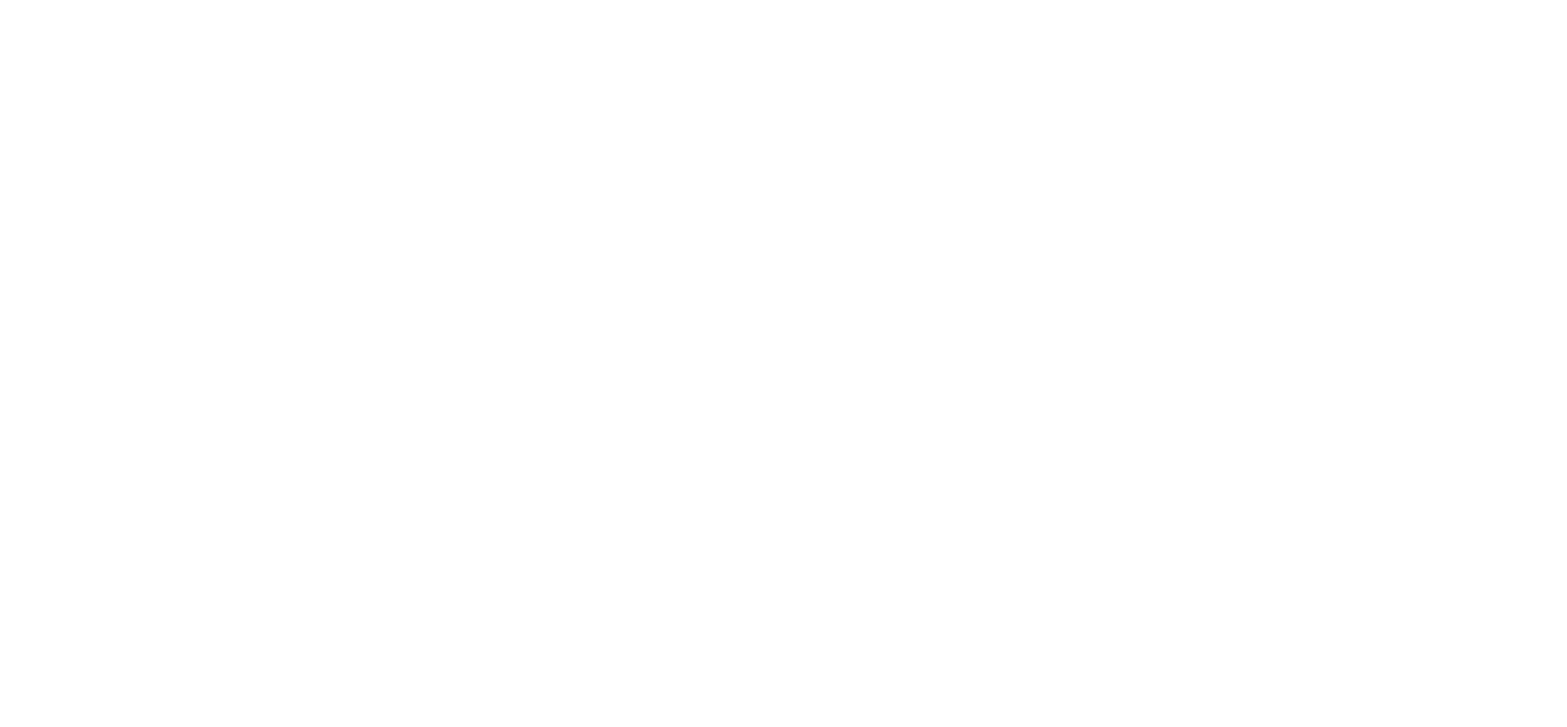
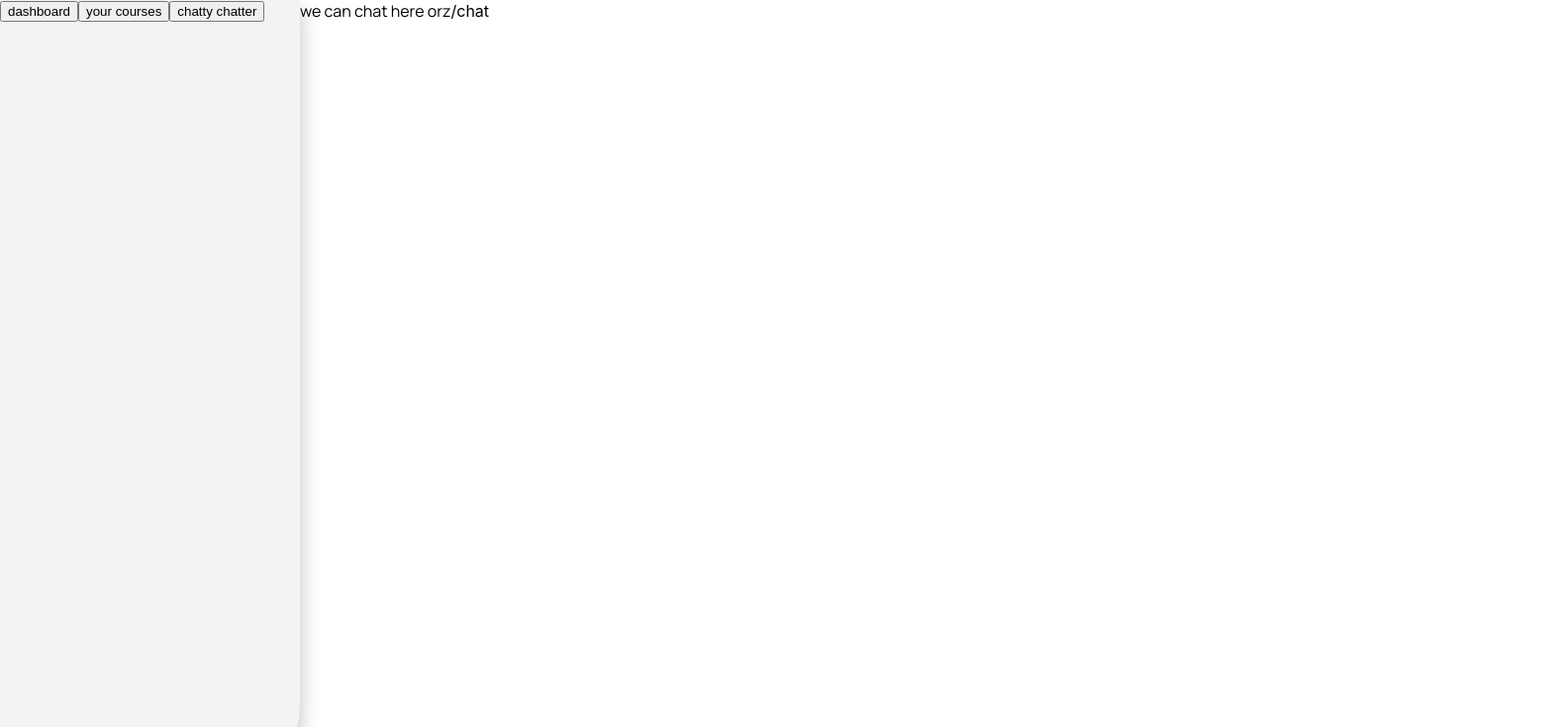
Before and after one commit to christinetrac/dimension, a React (Create React App) app: page /chat in a window 1280 px wide. Shown: the top 735 px of the page at 99% size, 1583 px wide, since content can reach past the window. Built offline with nearby package versions, Linux system fonts and the light colour scheme.

Commit message:
Add chat screen

```diff
--- a/src/Components/Main.js
+++ b/src/Components/Main.js
@@ -3,12 +3,14 @@
 
 import { Dashboard } from '../Screens/Dashboard';
 import { YourCourses } from "../Screens/YourCourses";
+import { Chat } from "../Screens/Chat"
 
 const Main = () => {
     return (
         <Switch>
             <Route exact path='/' component={Dashboard}/>
             <Route exact path='/your-courses' component={YourCourses}/>
+            <Route exact path='/chat' component={Chat}/>
         </Switch>
     );
 };
--- a/src/Components/NavBar.js
+++ b/src/Components/NavBar.js
@@ -15,6 +15,11 @@
                     your courses
                 </button>
             </Link>
+            <Link to="/chat">
+                <button>
+                    chatty chatter
+                </button>
+            </Link>
         </div>
     );
 };
--- /dev/null
+++ b/src/Screens/Chat.js
@@ -0,0 +1,17 @@
+import React from 'react';
+import styles from './dashboard.module.css';
+import { NavBar } from "../Components/NavBar";
+
+const Chat = (props) => {
+    return (
+        <div className={styles.main}>
+            <NavBar active={props.location.pathname}/>
+            <div className={styles.dashboard}>
+                <span className={styles.font}>we can chat here orz</span>
+                {props.location.pathname}
+            </div>
+        </div>
+    );
+};
+
+export { Chat } ;
```
